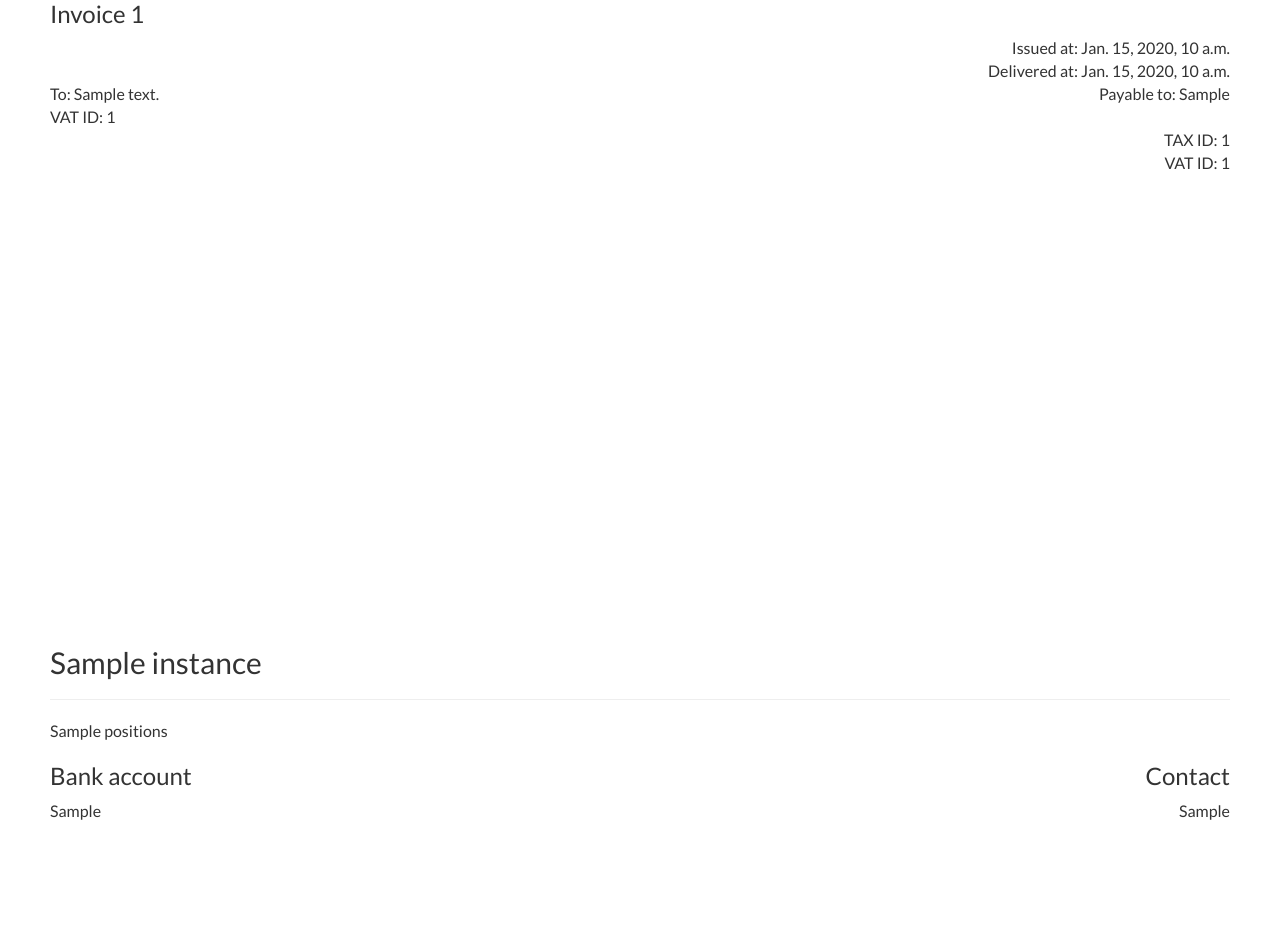
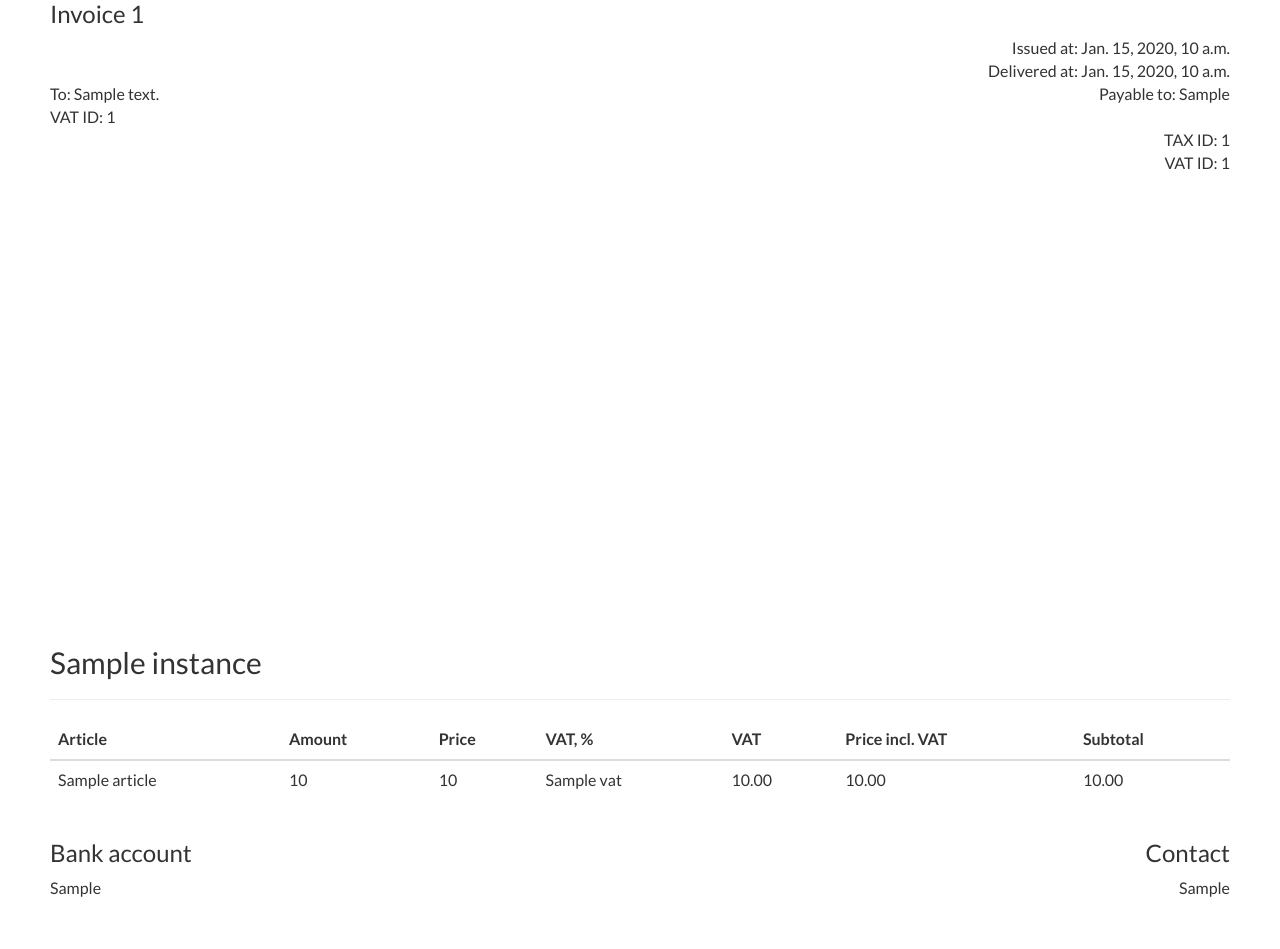
Before and after one commit to thorin-schiffer/freeturn, a Django app: template crm/templates/invoice.html in a window 1280 px wide. Shown: the part 49-998 px from the top of the page. Before the commit the page ends 869 px from the top, so only its background shows below. Run offline with Django 3.2, Linux system fonts and the light colour scheme; the template is opened without the code that fills it: most values are stand-ins (such as "Sample title", 1, 10 or a date in 2020); some libraries are stand-ins or nearby versions.

Commit message:
Invoice positions in table

```diff
--- a/crm/templates/invoice.html
+++ b/crm/templates/invoice.html
@@ -26,7 +26,32 @@
 
 <h2>{{ instance.title }}</h2>
 <hr>
-{{ instance.positions }}
+<table class="table">
+    <thead>
+    <tr>
+        <th>Article</th>
+        <th>Amount</th>
+        <th>Price</th>
+        <th>VAT, %</th>
+        <th>VAT</th>
+        <th>Price incl. VAT</th>
+        <th>Subtotal</th>
+    </tr>
+    </thead>
+    <tbody>
+    {% for position in instance.invoice_positions %}
+    <tr>
+        <td>{{ position.article }}</td>
+        <td>{{ position.amount }}</td>
+        <td>{{ position.price }}</td>
+        <td>{{ position.invoice.vat }}</td>
+        <td>{{ position.vat | floatformat:2 }}</td>
+        <td>{{ position.price_with_vat | floatformat:2}}</td>
+        <td>{{ position.total | floatformat:2 }}</td>
+    </tr>
+    {% endfor %}
+    </tbody>
+</table>
 
 
 <table style="width: 100%">
```
